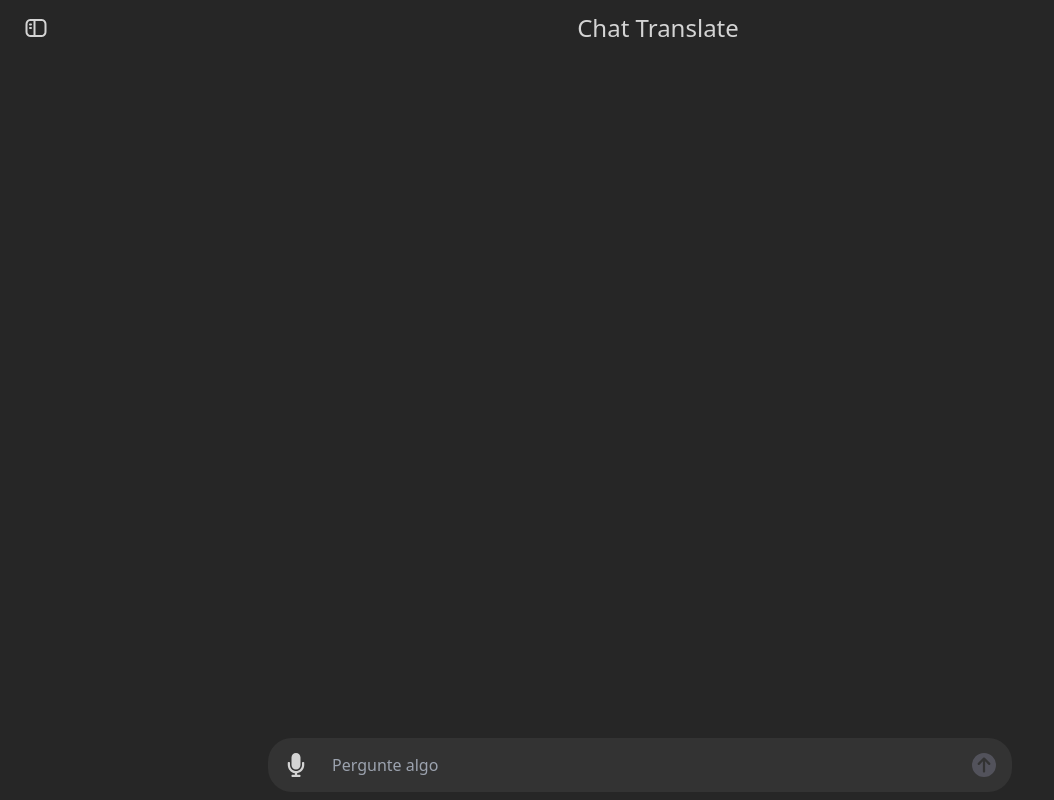
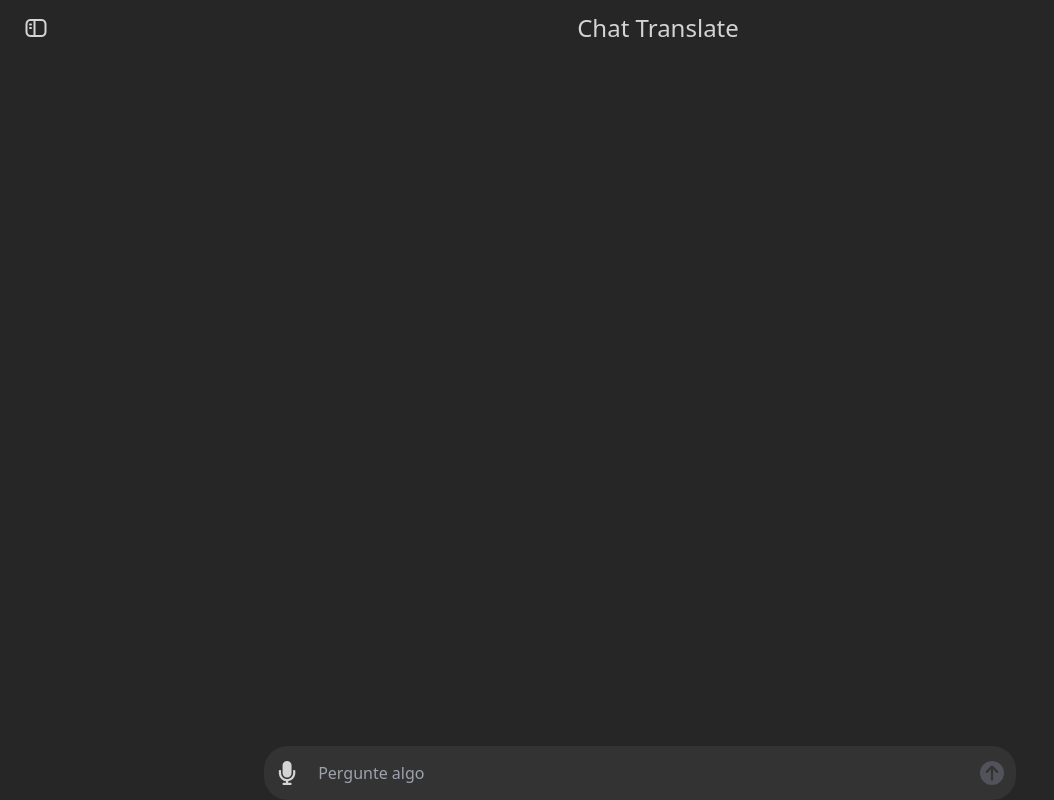
Before and after one commit to KristoferBorges/live-translator-web, a React (Vite) app in the folder front/: page / in a window 1280 px wide. Shown: the whole page, without its empty margins (0-1054 px from the left). Built offline with nearby package versions, Linux system fonts and the light colour scheme.

Commit message:
fix(footer): quebrando layout

```diff
--- a/front/src/components/Footer.jsx
+++ b/front/src/components/Footer.jsx
@@ -48,7 +48,7 @@
     setMessage('');
   };
   return (
-    <footer className="px-3 md:px-3 py-2 max-w-3xl m-auto w-full flex justify-center">
+    <footer className="w-full max-w-3xl m-auto px-2 flex justify-center">
       <form onSubmit={handleSubmit} className="flex-1">
         <Input.root>
           {recognition && (
--- a/front/src/components/Input/InputContent.jsx
+++ b/front/src/components/Input/InputContent.jsx
@@ -2,7 +2,7 @@
   return (
     <input
       {...props}
-      className="flex-1 h-full p-4 bg-transparent focus:outline-none"
+      className="w-full h-full p-4 bg-transparent focus:outline-none"
     />
   );
 };
--- a/front/src/components/Input/InputRoot.jsx
+++ b/front/src/components/Input/InputRoot.jsx
@@ -2,7 +2,7 @@
 
 const InputRoot = ({ children }) => {
   return (
-    <div className="w-full bg-neutral-700/50 px-4 overflow-hidden rounded-3xl flex items-center justify-between gap-2">
+    <div className="w-full bg-neutral-700/50 px-3 overflow-hidden rounded-3xl flex items-center justify-between gap-1">
       {children}
     </div>
   );
```
